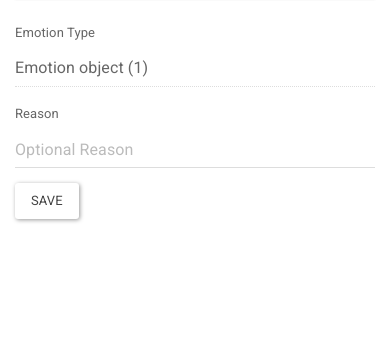
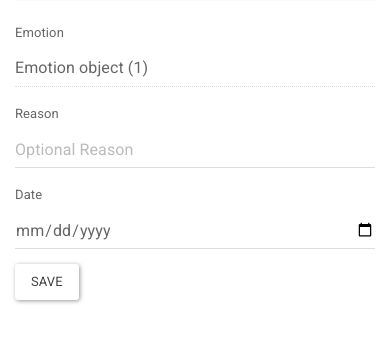
Before and after one commit to pyprism/Hiren-Angular, a Django app: template templates/emotion_save.html in a window 390 px wide. Shown: the part 66-409 px from the top of the page. Run offline with Django 3.2, Linux system fonts and the light colour scheme; tables that the repository leaves empty hold one stand-in row (values such as "Sample post"); the template is opened without the code that fills it: values that come from a table or form of the project are taken from there, most other values are stand-ins (such as "Sample title", 1, 10 or a date in 2020); parts of the project's set-up code (start-up, migrations or seed data) failed here and were passed over; some libraries are stand-ins or nearby versions.

Commit message:
added new field

```diff
--- a/templates/emotion_save.html
+++ b/templates/emotion_save.html
@@ -1,6 +1,6 @@
 {% extends "base.html" %}
 {% block content %}
-    <div class="row">
+    <div class="row" xmlns="http://www.w3.org/1999/html">
     {% if messages %}
               <div class="alert alert-info" role="alert">
                 <ul class="messages">
@@ -11,17 +11,24 @@
               </div>
     {% endif %}
         <div class="col-md-4 col-md-offset-3">
-            <form class="form-horizontal">
+            <form class="form-horizontal" method="post" action="{% url 'emotion save' %}"> {% csrf_token %}
                 <div class="form-group">
-                    <label for="inputEmail3" class="col-sm-2 control-label">Emotion Type</label>
+                    <label for="inputEmail3" class="col-sm-2 control-label">Emotion</label>
                     <div class="col-sm-10">
-                        <input type="text" class="form-control" id="inputEmail3" name="{{ key }}" value="{{ emotion }}" readonly placeholder="{{ emotion }}">
+                        <input type="text" hidden readonly name="state" value="{{ key }}">
+                        <input type="text" class="form-control" id="inputEmail3" value="{{ emotion }}" readonly placeholder="{{ emotion }}">
                     </div>
                 </div>
                 <div class="form-group">
                     <label for="inputPassword3" class="col-sm-2 control-label">Reason</label>
                     <div class="col-sm-10">
-                        <input type="text" class="form-control" id="inputPassword3" placeholder="Optional Reason">
+                        <input type="text" class="form-control" name="reason" placeholder="Optional Reason">
+                    </div>
+                </div>
+                <div class="form-group">
+                    <label for="inputPassword3" class="col-sm-2 control-label">Date</label>
+                    <div class="col-sm-10">
+                        <input type="date" class="form-control" required name="_date" value="{{ date }}" placeholder="Date Format m-d-Y">
                     </div>
                 </div>
                 <div class="form-group">
```
